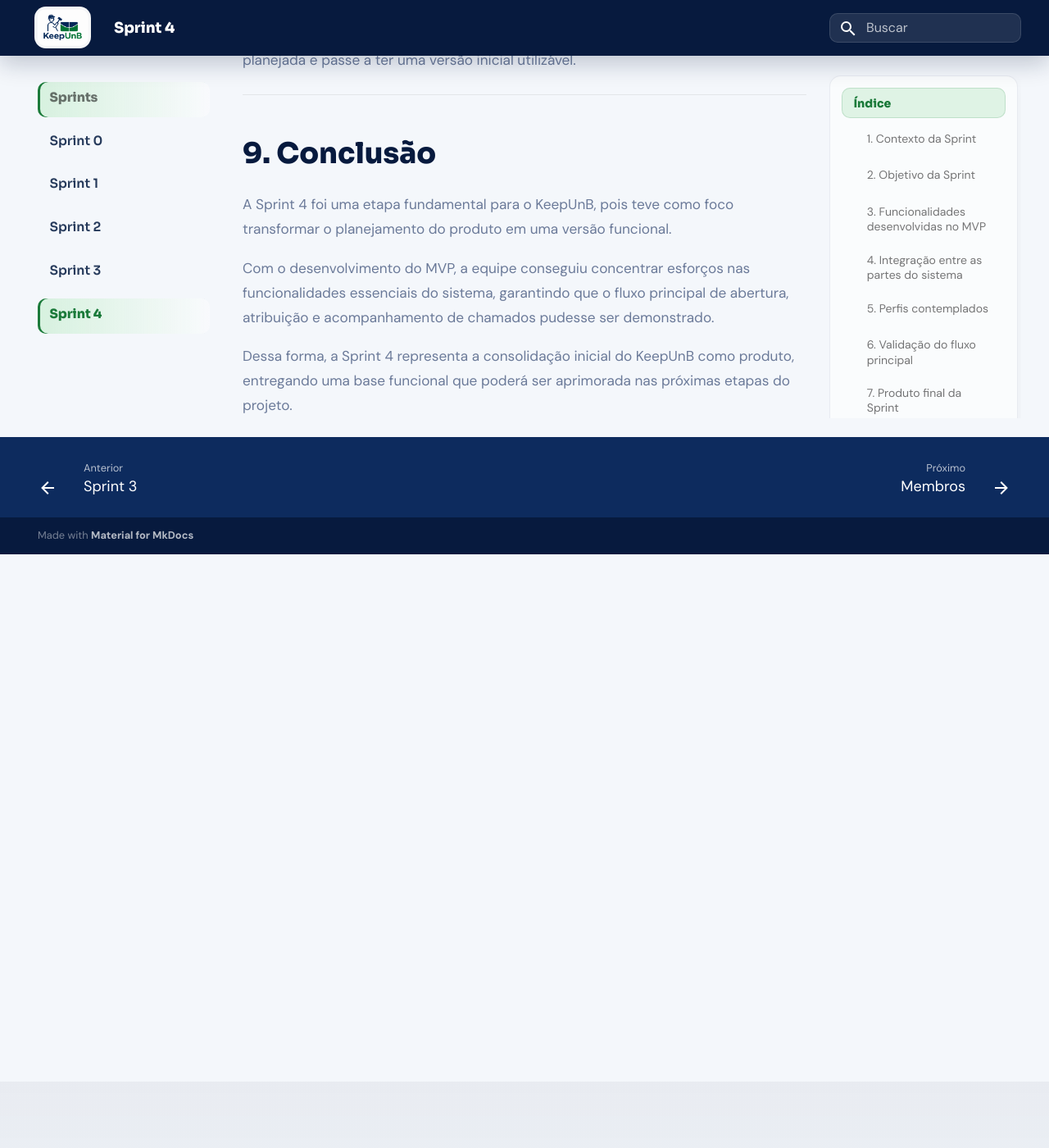
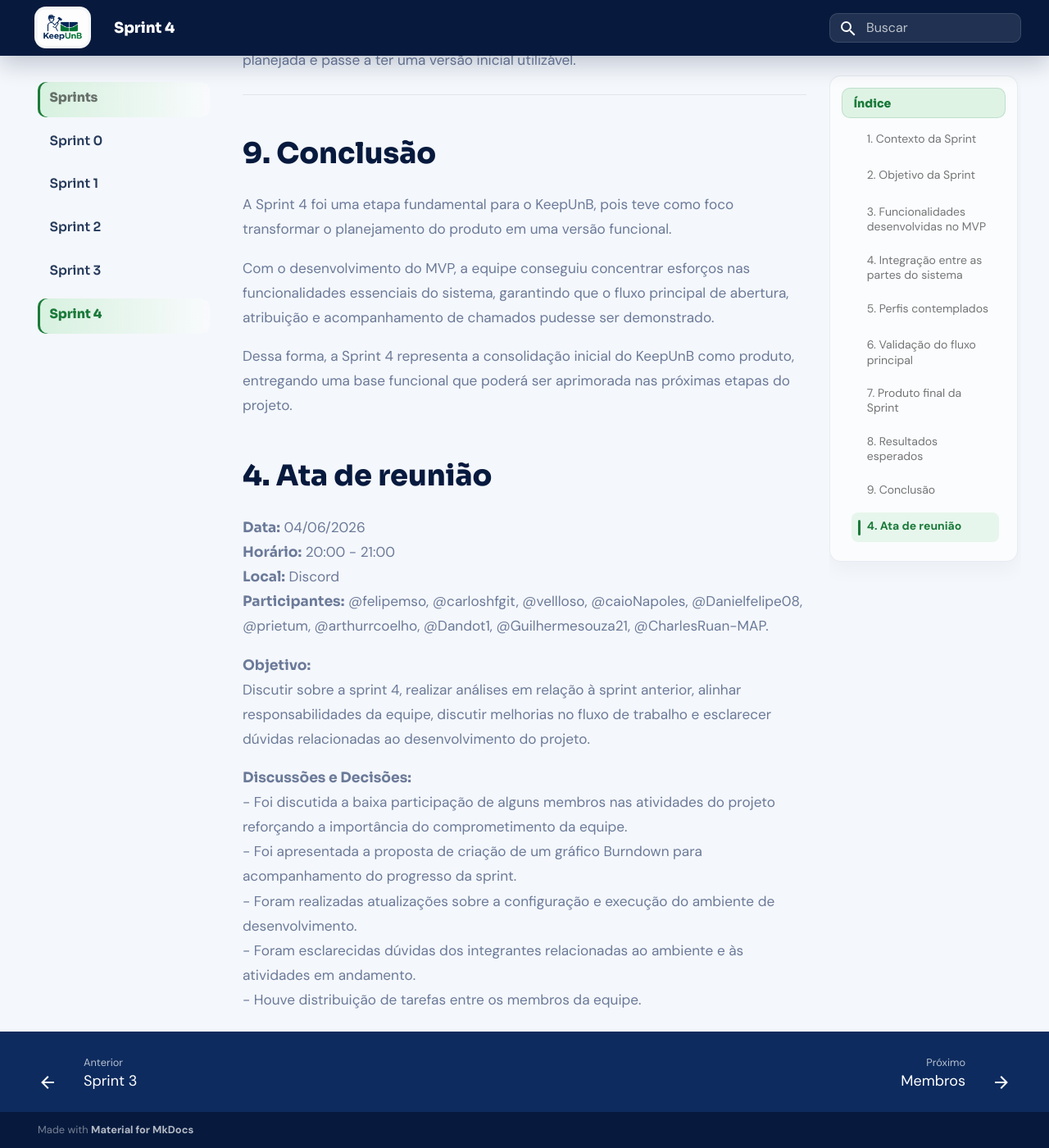
Before and after one commit to FGA0138-MDS-Ajax/2026.1-T03-Parnas, an MkDocs documentation site: the page built from docs/sprint4/sprint4.md, in a window 1280 px wide and 1400 px high, scrolled down 4281 px. Shown: the whole window at 82% size. Built offline with MkDocs 1.6.1 and Material for MkDocs 9.7.7, drawn with Linux system fonts in a browser that asks for light colours; before the commit the page ends 4957 px from its top, so only the background shows below that.

Commit message:
docs: add ata de reuniao

```diff
--- a/docs/sprint4/sprint4.md
+++ b/docs/sprint4/sprint4.md
@@ -122,3 +122,21 @@ A Sprint 4 foi uma etapa fundamental para o KeepUnB, pois teve como foco transfo
 Com o desenvolvimento do MVP, a equipe conseguiu concentrar esforços nas funcionalidades essenciais do sistema, garantindo que o fluxo principal de abertura, atribuição e acompanhamento de chamados pudesse ser demonstrado.
 
 Dessa forma, a Sprint 4 representa a consolidação inicial do KeepUnB como produto, entregando uma base funcional que poderá ser aprimorada nas próximas etapas do projeto.
+
+
+## 4. Ata de reunião
+
+**Data:** 04/06/2026
+**Horário:** 20:00 - 21:00
+**Local:** Discord
+**Participantes:** @felipemso, @carloshfgit, @vellloso, @caioNapoles, @Danielfelipe08, @prietum,  @arthurrcoelho, @Dandot1, @Guilhermesouza21, @CharlesRuan-MAP.
+
+**Objetivo:**
+Discutir sobre a sprint 4, realizar análises em relação à sprint anterior, alinhar responsabilidades da equipe, discutir melhorias no fluxo de trabalho e esclarecer dúvidas relacionadas ao desenvolvimento do projeto.
+
+**Discussões e Decisões:**
+- Foi discutida a baixa participação de alguns membros nas atividades do projeto reforçando a importância do comprometimento da equipe.
+- Foi apresentada a proposta de criação de um gráfico Burndown para acompanhamento do progresso da sprint.
+- Foram realizadas atualizações sobre a configuração e execução do ambiente de desenvolvimento.
+- Foram esclarecidas dúvidas dos integrantes relacionadas ao ambiente e às atividades em andamento.
+- Houve distribuição de tarefas entre os membros da equipe.
```
